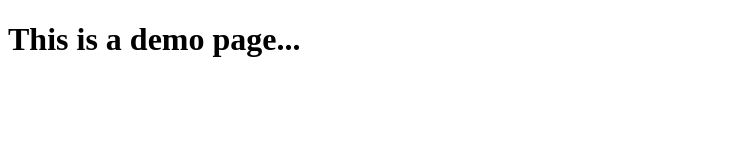
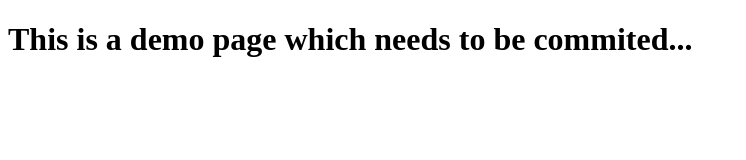
Before and after one commit to ashgit1/portal, a plain HTML site: page web/demo.html in a window 1280 px wide. Shown: the whole page, without its empty margins (0-746 px from the left). Drawn offline with Linux system fonts and the light colour scheme.

Commit message:
Modified

```diff
--- a/web/demo.html
+++ b/web/demo.html
@@ -4,7 +4,7 @@
 </head>
 <body>
 
-<h1>This is a demo page...</h1>
+<h1>This is a demo page which needs to be commited...</h1>
 
 </body>
 </html>
```
